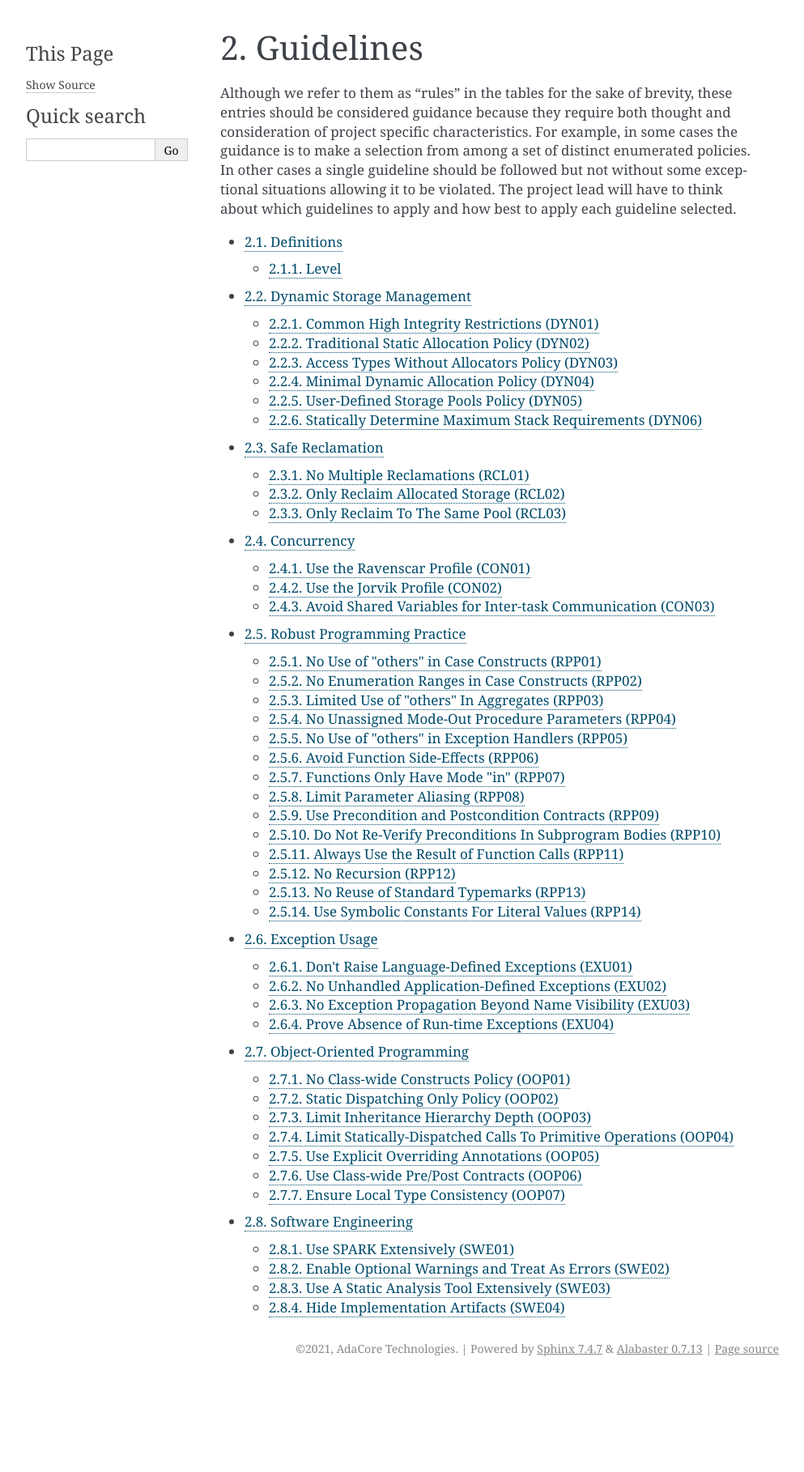
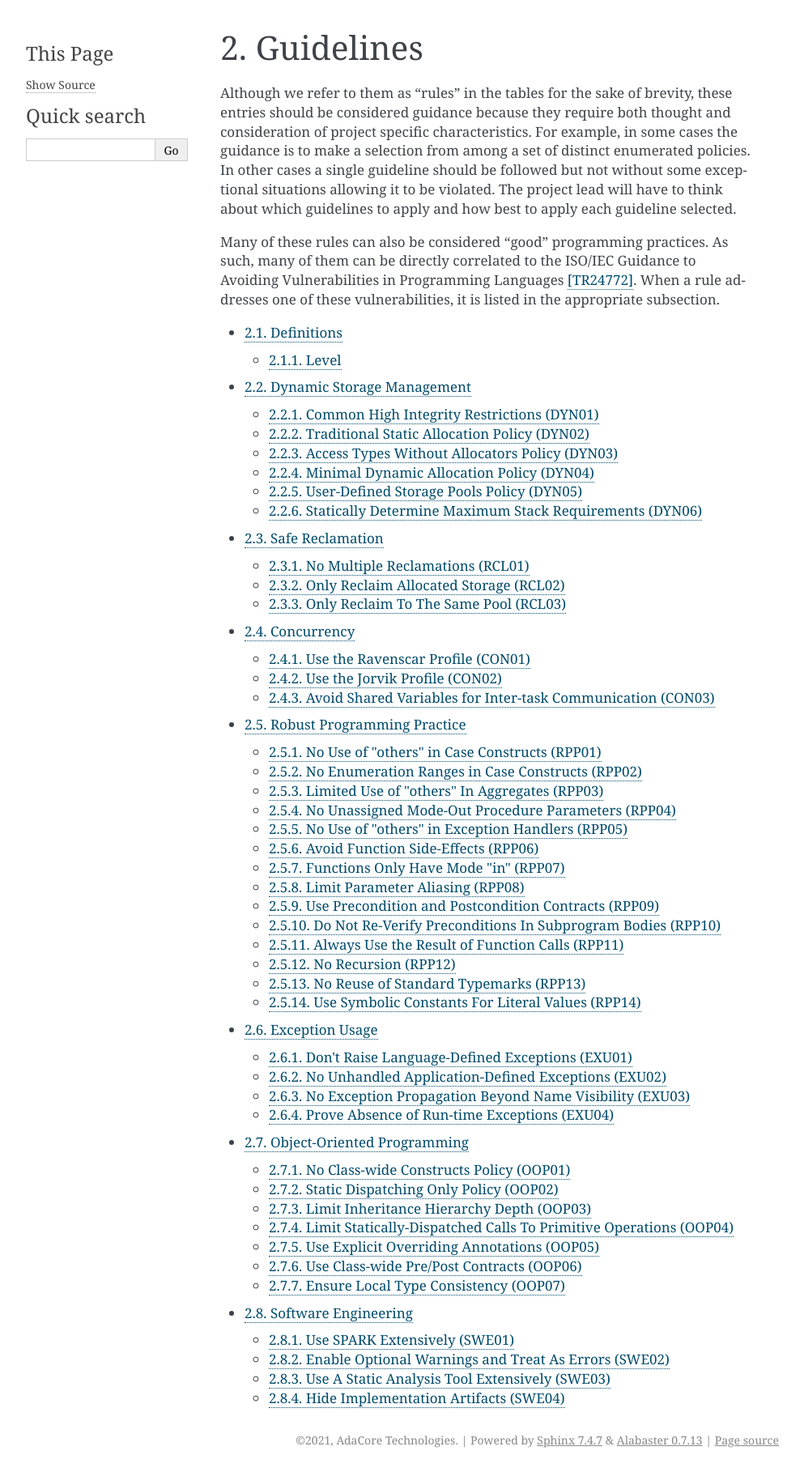
Before and after one commit to AdaCore/ada_coding_standards, a Sphinx documentation site: the page built from source/guidelines.rst, in a window 1280 px wide. Shown: the whole page at 81% size, without its empty margins (148-1141 px from the left). Built offline with Sphinx 7.4.7, drawn with Linux system fonts in a browser that asks for light colours; before the commit the page ends 1705 px from its top, so only the background shows below that.

Commit message:
Add description for ISO TR 24772-2

```diff
--- a/source/guidelines.rst
+++ b/source/guidelines.rst
@@ -7,6 +7,8 @@ Guidelines
 ============
 
 Although we refer to them as "rules" in the tables for the sake of brevity, these entries should be considered guidance because they require both thought and consideration of project specific characteristics.  For example, in some cases the guidance is to make a selection from among a set of distinct enumerated policies. In other cases a single guideline should be followed but not without some exceptional situations allowing it to be violated. The project lead will have to think about which guidelines to apply and how best to apply each guideline selected.
+
+Many of these rules can also be considered "good" programming practices. As such, many of them can be directly correlated to the ISO/IEC Guidance to Avoiding Vulnerabilities in Programming Languages [TR24772]_. When a rule addresses one of these vulnerabilities, it is listed in the appropriate subsection.
 
 .. toctree::
    :maxdepth: 2
--- a/source/references.rst
+++ b/source/references.rst
@@ -31,3 +31,5 @@ References
 .. [CWE2019] MITRE. 2019. *Common Weakness Enumeration (CWE)*
 
 .. [SEI-Java] The Software Engineering Institute. *SEI CERT Oracle Coding Standard for Java*
+
+.. [TR24772] ISO/IEC. 2022. *ISO/IEC TR 24772-2:20 Programming Languages - Guidance to Avoiding Vulnerabilities in Programming Languages - Part 2: Ada*
```
